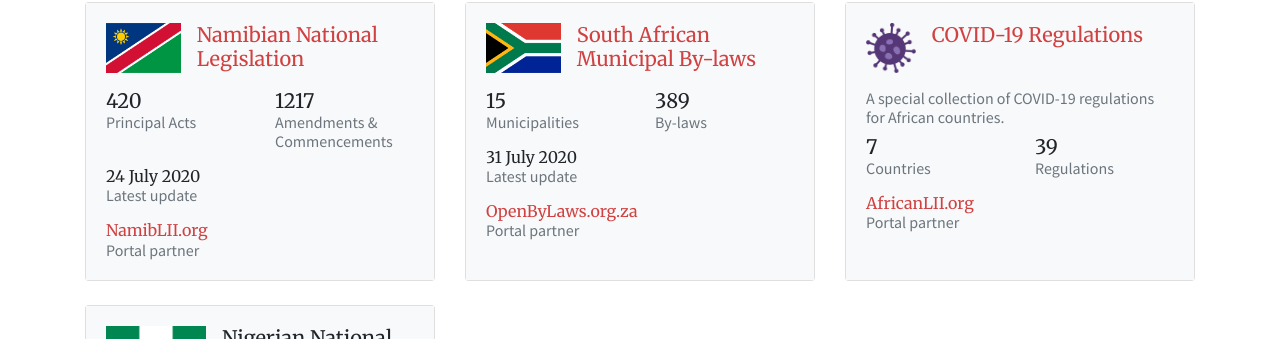
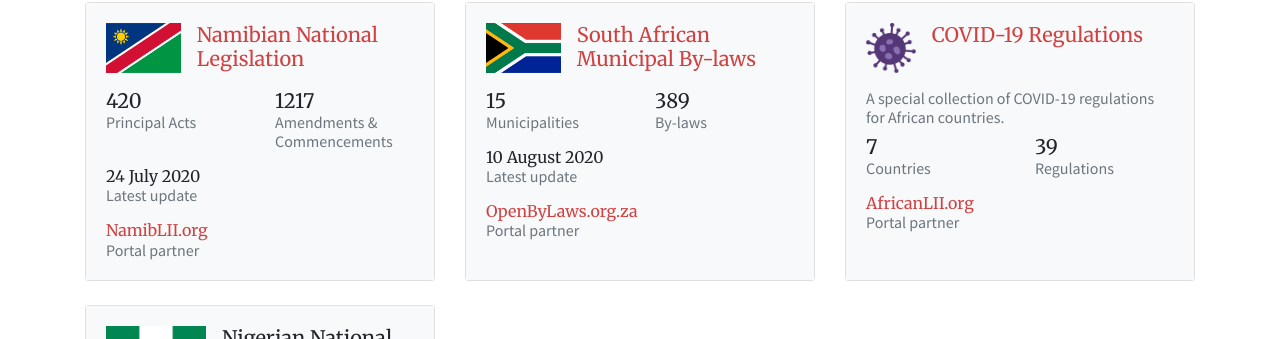
Before and after one commit to laws-africa/laws-africa.github.io, a Jekyll site: the page built from index.html, in a window 1280 px wide and 900 px high, scrolled down 531 px. Shown: the part 113-452 px from the top of the window. Built offline with Jekyll 4.4.1, drawn with Linux system fonts in a browser that asks for light colours; nearby versions of some CDN libraries.

Commit message:
Updated stats via TravisCI

```diff
--- a/_data/commons.json
+++ b/_data/commons.json
@@ -1,6 +1,6 @@
 {
   "covid19": {
-    "as_at_date": "2020-08-02",
+    "as_at_date": "2020-08-07",
     "n_countries": 7,
     "n_principal": 39
   },
@@ -10,7 +10,7 @@
     "n_stubs": 1217
   },
   "za": {
-    "as_at_date": "2020-07-31",
+    "as_at_date": "2020-08-10",
     "n_bylaws": 389,
     "n_municipalities": 15
   }
```
